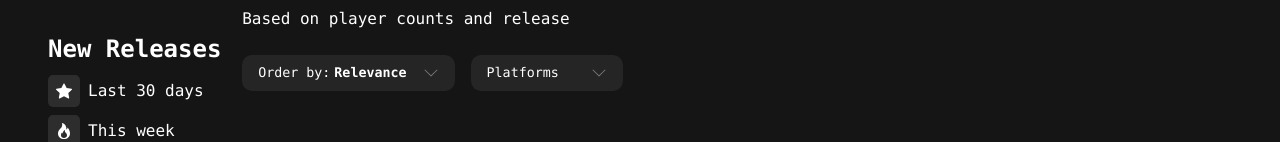
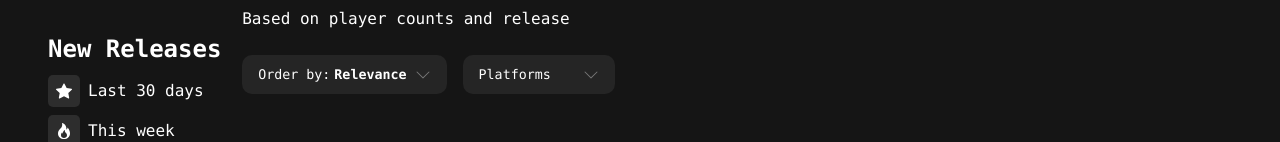
Before and after one commit to D1K03/video-game-hub-react, a React (Vite) app: page / in a window 1280 px wide. Shown: the part 201-343 px from the top of the page. Built offline with nearby package versions, Linux system fonts and the light colour scheme.

Commit message:
feat: filter hover effect

```diff
--- a/src/components/Games/GameCards.css
+++ b/src/components/Games/GameCards.css
@@ -23,17 +23,30 @@ main h2 {
 .game-filters > div {
     background-color: #252525;
     font-size: smaller;
-    padding: 0.5rem 1rem;
+    padding: 0 1rem;
     border-radius: 10px;
 }
 
-.game-filters p {
+.game-filters > div:hover{
+    cursor: pointer;
+}
+
+.game-filters > div > p span {
+    transition: color 150ms ease-in 100ms;
+}
+
+.game-filters > div p:hover span {
+    color: #777777;
+}
+
+.game-filters div > p {
     display: flex;
     align-items: center;
+    padding: 0.6rem 0;
 }
 
 .game-filters div:nth-of-type(1) p {
-    gap: 1rem;
+    gap: 0.5rem;
 }
 
 .game-filters div:nth-of-type(2) p {
--- a/src/components/Games/GameCards.jsx
+++ b/src/components/Games/GameCards.jsx
@@ -14,7 +14,7 @@ export default function GameCards() {
                         <p><span className='order-filter-spacing'>Order by:<span className='bold-filter'>Relevance</span></span> <BsChevronDown className='dropdown-chevron'/></p>
                     </div>
                     <div>
-                        <p>Platforms <BsChevronDown className='dropdown-chevron'/></p>
+                        <p><span className='platform-spacing'>Platforms</span> <BsChevronDown className='dropdown-chevron'/></p>
                     </div>
                 </div>
                 <div className='page-formats'>
```
